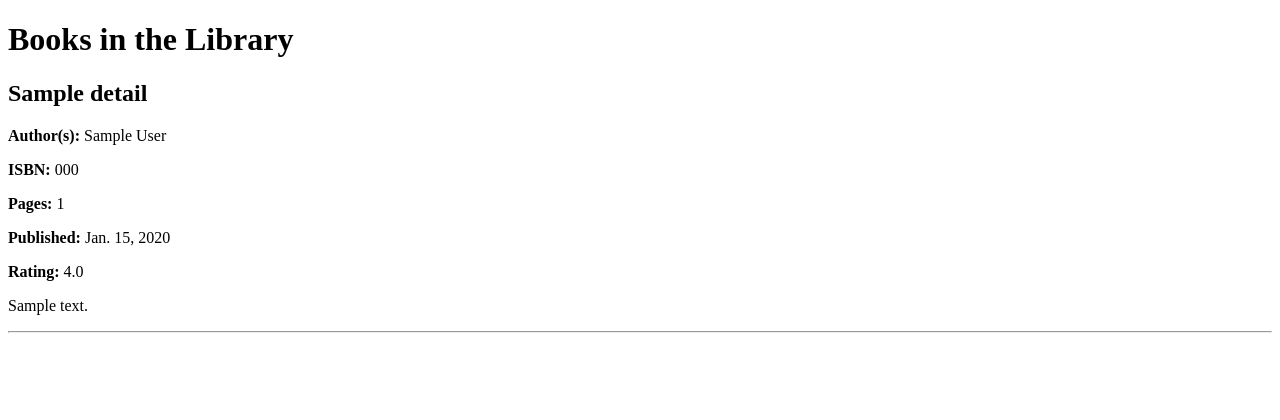
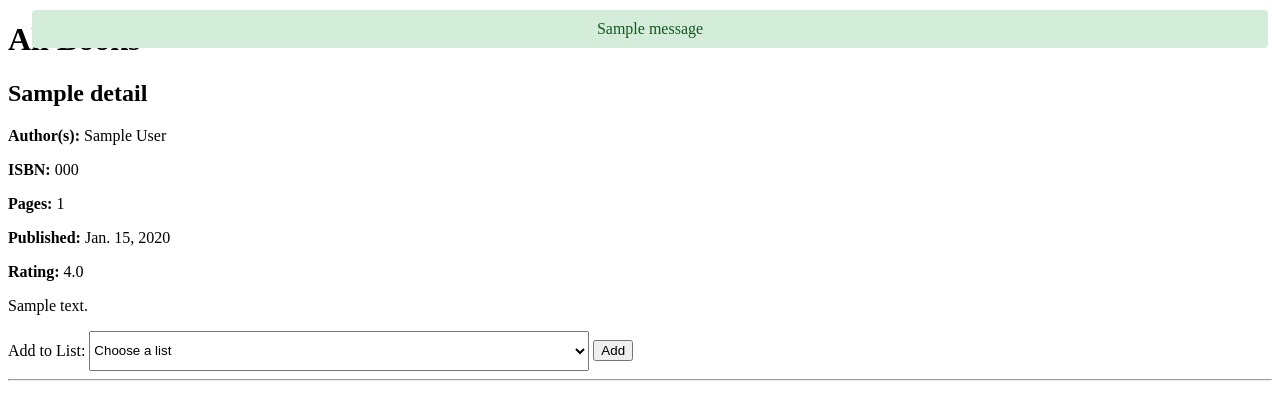
Before and after one commit to CelestineNguyen/CS4750_FinalProject, a Django app: template plot_twist/plotTwist/templates/plotTwist/all_books.html in a window 1280 px wide. Shown: the top 420 px of the page. Run offline with Django 5.2, Linux system fonts and the light colour scheme; the template is opened without the code that fills it: values that come from a table or form of the project are taken from there, others are empty; tables that the repository leaves empty hold one stand-in row (values such as "Sample post"); one stand-in notice (Sample message) is shown.

Commit message:
Added the write feature for adding lists

```diff
--- a/plot_twist/plotTwist/models.py
+++ b/plot_twist/plotTwist/models.py
@@ -1,4 +1,5 @@
 from django.db import models
+
 
 # Create your models here.
 class BookDetails(models.Model):
@@ -13,4 +14,70 @@ class BookDetails(models.Model):
 
     class Meta:
         db_table = 'book_details'
-        managed = False #view, not a table
+        managed = False  # view, not a table
+
+
+class ListBooks(models.Model):
+    pk = models.CompositePrimaryKey('list_id', 'book_id')
+    list = models.ForeignKey('Lists', models.DO_NOTHING)
+    book = models.ForeignKey(BookDetails, models.DO_NOTHING)
+
+    class Meta:
+        managed = False
+        db_table = 'list_books'
+        unique_together = (('list', 'book'),)
+
+
+class ListTypes(models.Model):
+    list_type_id = models.IntegerField(primary_key=True)
+    type_name = models.TextField()
+
+    class Meta:
+        managed = False
+        db_table = 'list_types'
+
+
+class Lists(models.Model):
+    list_id = models.IntegerField(primary_key=True)
+    list_name = models.TextField(blank=True, null=True)
+    list_type = models.ForeignKey(ListTypes, models.DO_NOTHING, blank=True, null=True)
+    user = models.ForeignKey('Users', models.DO_NOTHING, blank=True, null=True)
+
+    class Meta:
+        managed = False
+        db_table = 'lists'
+
+
+class NytBestsellers(models.Model):
+    nyt_bestsellers_id = models.IntegerField(primary_key=True)
+    book = models.ForeignKey(BookDetails, models.DO_NOTHING)
+    date_nyt = models.DateField()
+    ranking = models.IntegerField()
+
+    class Meta:
+        managed = False
+        db_table = 'nyt_bestsellers'
+
+
+class Review(models.Model):
+    review_id = models.IntegerField(primary_key=True)
+    book = models.ForeignKey(BookDetails, models.DO_NOTHING, blank=True, null=True)
+    user = models.ForeignKey('Users', models.DO_NOTHING, blank=True, null=True)
+    rating = models.IntegerField(blank=True, null=True)
+    review_text = models.TextField(blank=True, null=True)
+    created_at = models.DateField(blank=True, null=True)
+
+    class Meta:
+        managed = False
+        db_table = 'review'
+
+
+class Users(models.Model):
+    user_id = models.IntegerField(primary_key=True)
+    username = models.TextField(unique=True)
+    password = models.TextField(blank=True, null=True)
+    email = models.TextField(unique=True)
+
+    class Meta:
+        managed = False
+        db_table = 'users'
--- a/plot_twist/plotTwist/templates/plotTwist/all_books.html
+++ b/plot_twist/plotTwist/templates/plotTwist/all_books.html
@@ -2,12 +2,63 @@
 <html lang="en">
 <head>
     <meta charset="UTF-8">
-    <title>Book List</title>
+    <meta name="viewport" content="width=device-width, initial-scale=1.0">
+    <title>All Books</title>
+    <style>
+        .book-container {
+            margin-bottom: 20px;
+        }
+
+        .dropdown {
+            width: 500px;
+            height: 40px;
+        }
+
+        .alert-container {
+            position: fixed;
+            top: 0;
+            left: 0;
+            width: 100%;
+            z-index: 9999;
+            padding: 10px;
+        }
+
+        .alert {
+            padding: 10px;
+            margin-bottom: 10px;
+            border-radius: 4px;
+            width: 95%; /* Optional: make it responsive */
+            margin: auto; /* Center the alerts horizontally */
+            text-align: center; /* Center text */
+        }
+
+        .alert.success {
+            background-color: #d4edda;
+            color: #155724;
+        }
+
+        .alert.warning {
+            background-color: #fff3cd;
+            color: #856404;
+        }
+    </style>
 </head>
 <body>
-    <h1>Books in the Library</h1>
+    <!-- Feedback Messages -->
+    {% if messages %}
+        <div class="alert-container">
+            {% for message in messages %}
+                <div class="alert {{ message.tags }}">
+                    {{ message }}
+                </div>
+            {% endfor %}
+        </div>
+    {% endif %}
+
+    <h1>All Books</h1>
+
     {% for book in books %}
-        <div style="margin-bottom: 20px;">
+        <div class="book-container">
             <h2>{{ book.title }}</h2>
             <p><strong>Author(s):</strong> {{ book.authors }}</p>
             <p><strong>ISBN:</strong> {{ book.isbn }}</p>
@@ -15,8 +66,27 @@
             <p><strong>Published:</strong> {{ book.date_published }}</p>
             <p><strong>Rating:</strong> {{ book.average_rating }}</p>
             <p>{{ book.description }}</p>
+
+            <!-- Dropdown Form -->
+            <form method="POST">
+                {% csrf_token %}
+                <input type="hidden" name="book_id" value="{{ book.book_id }}">
+                <label for="list_id_{{ book.book_id }}">Add to List:</label>
+                {% if user_lists %}
+                    <select name="list_id" id="list_id_{{ book.book_id }}" class="dropdown" aria-label="Select a list">
+                        <option value="" disabled selected>Choose a list</option>
+                        {% for list in user_lists %}
+                            <option value="{{ list.list_id }}">{{ list.list_name }}</option>
+                        {% endfor %}
+                    </select>
+                {% else %}
+                    <p>No lists available.</p>
+                {% endif %}
+                <button type="submit" title="Add this book to the selected list">Add</button>
+            </form>
+
             <hr>
         </div>
-    {%  endfor %}
+    {% endfor %}
 </body>
 </html>
```
Also changed, not shown: plot_twist/plotTwist/views.py (+36 -4 lines), plot_twist/plotTwist/apps.py (line endings or trailing spaces).
